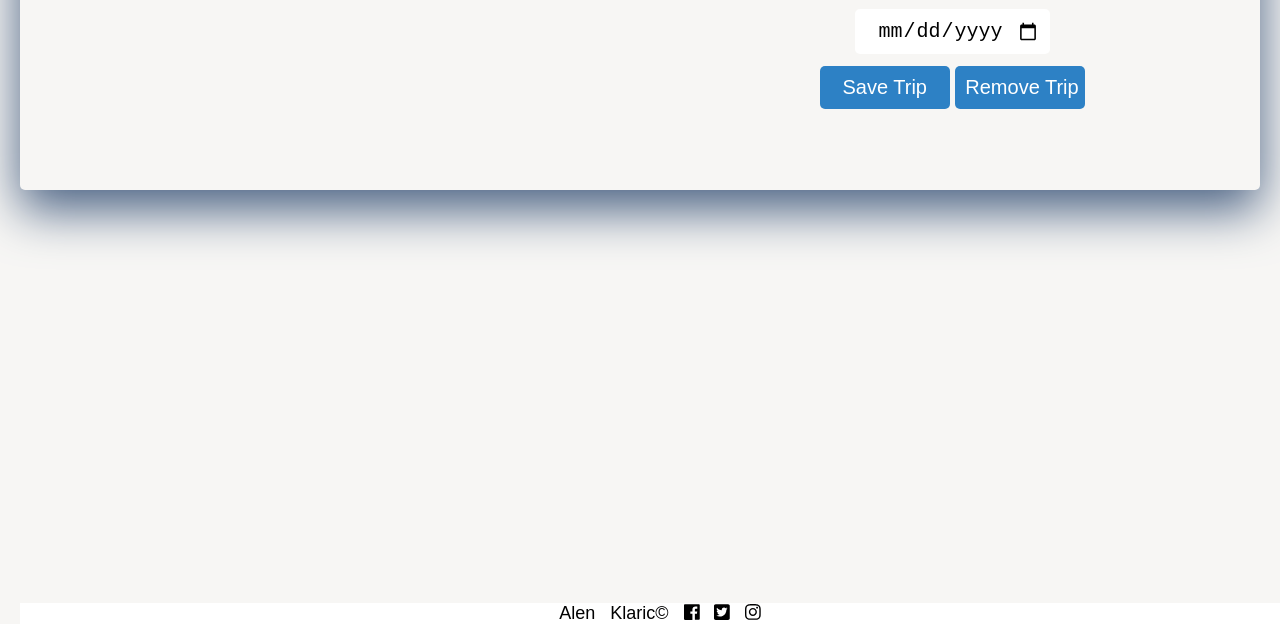
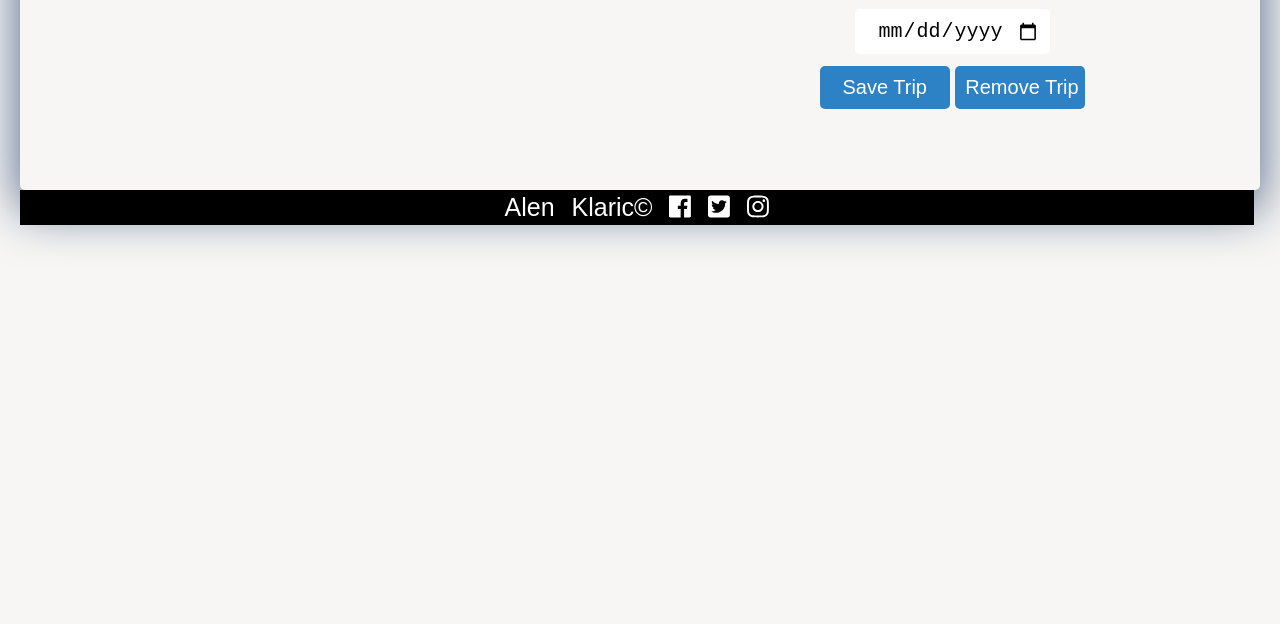
Before and after one commit to Alen002/travelapp, a website built with webpack: page src/client/views/index.html in a window 1280 px wide. Shown: the part 176-800 px from the top of the page. Built offline with nearby package versions, Linux system fonts and the light colour scheme.

Commit message:
adjusted css footer

```diff
--- a/src/client/styles/index.scss
+++ b/src/client/styles/index.scss
@@ -83,7 +83,7 @@ img:hover {
 
 
 /**** Footer ****/
-footer {
+/* footer {
     background: white;
     color: black;
     text-align: center;
@@ -93,8 +93,26 @@ footer {
     text-align: center;
     font-size: 18px;
     word-spacing: 10px;
+} */
+/**** End of Footer ****/
+
+footer {
+    background: black;
+    color: var(--color-light);
+    text-align: center;
+    color: white;
+
+    bottom: 0;
+    width:99%;
+    text-align: center;
+    font-size: 25px;
+    padding: 3px;
+    word-spacing: 10px;
 }
-/**** End of Footer ****/
+
+
+
+
 
 /**** Media Queries ****/
 @media(max-width: 749px) {
--- a/src/client/views/index.html
+++ b/src/client/views/index.html
@@ -36,15 +36,17 @@
       <div id="weather-max-temp"class="layout"></div>
     </div>
 
-    <footer>
-      Alen Klaric&copy;
-      <i class="fab fa-facebook"></i>
-      <i class="fab fa-twitter-square"></i>
-      <i class="fab fa-instagram"></i>
-    </footer>
+
   </div>
 
 
+
+  <footer>
+    Alen Klaric&copy;
+    <i class="fab fa-facebook"></i>
+    <i class="fab fa-twitter-square"></i>
+    <i class="fab fa-instagram"></i>
+  </footer>
 
   <script>
     // Check that service workers are supported
```
